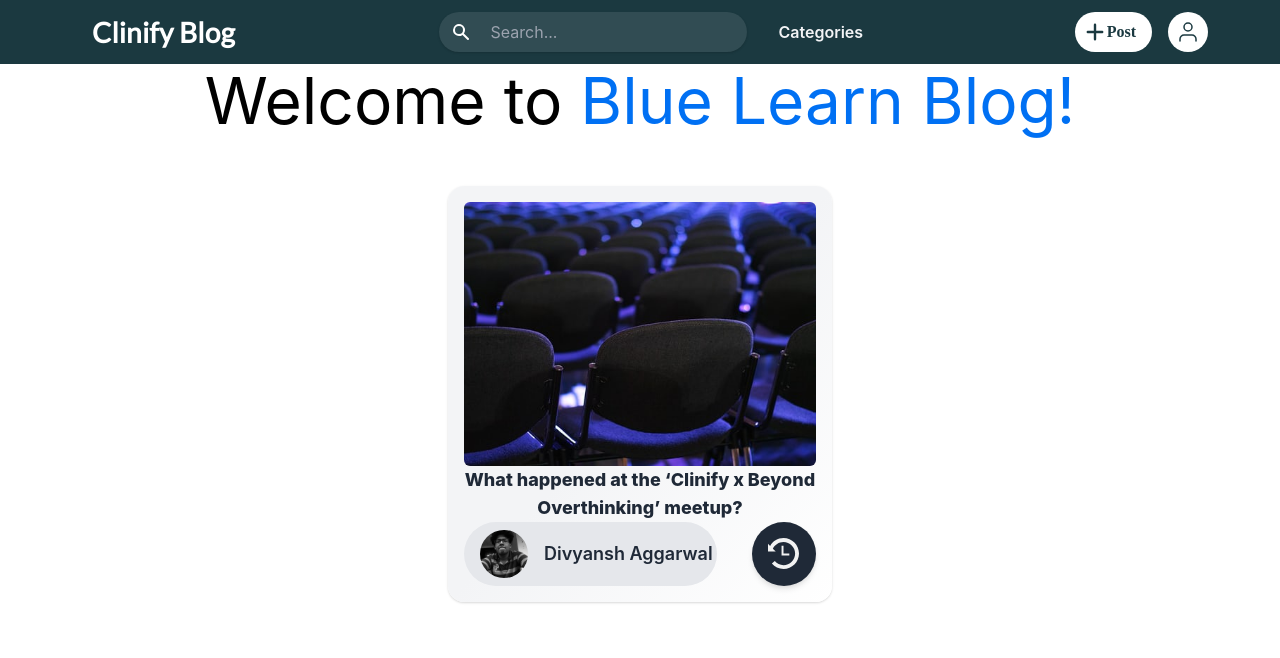
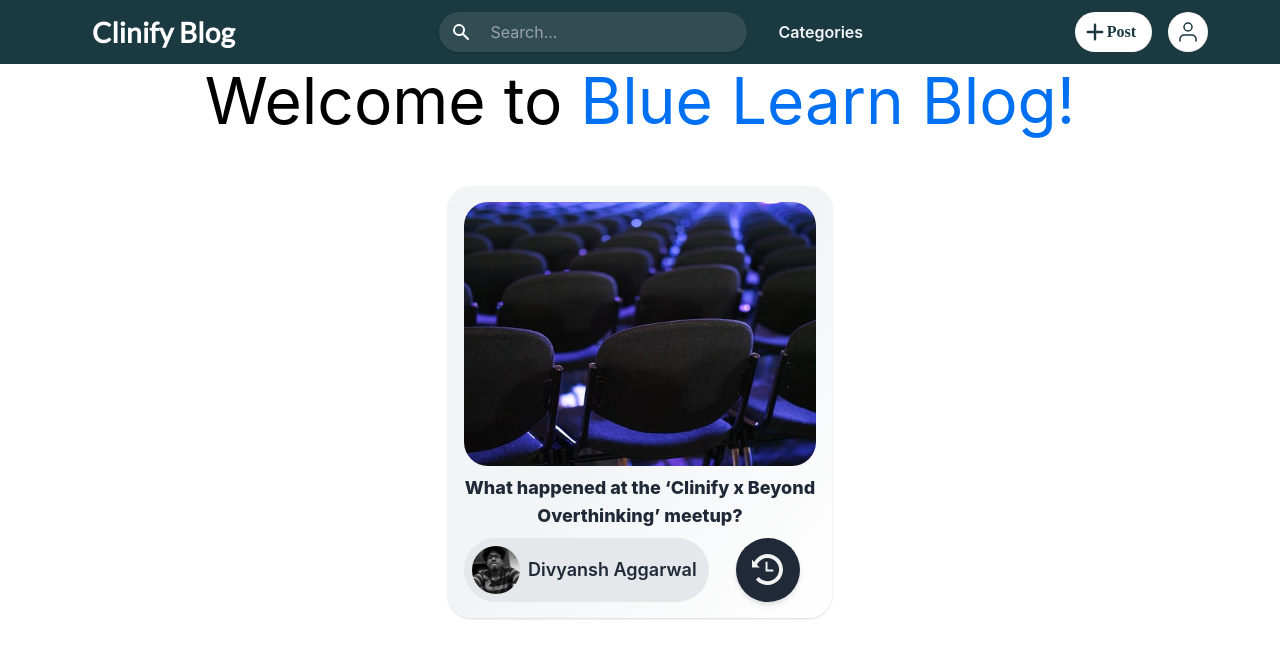
Before and after one commit to bluelearn-open-source/ClinifyBlog, a Next.js app in the folder frontend/: page / in a window 1280 px wide. Shown: the top 658 px of the page. Built offline with nearby package versions, Linux system fonts and the light colour scheme.

Commit message:
made some tweeks to card

```diff
--- a/frontend/src/components/postCard.tsx
+++ b/frontend/src/components/postCard.tsx
@@ -27,23 +27,25 @@ export const PostCard: React.FC<PostPreview> = ({
 }) => {
 	return (
 		<div>
-			<div className="bg-gradient-to-br from-gray-100 via-gray-100 to-white shadow rounded-2xl h-auto w-96  p-4 flex flex-col justify-around">
-				<img className="rounded-md" src={backgroundlink} alt={title} />
-				<p className="w-wuto h-auto text-lg font-extrabold text-center text-gray-800">
+			<div className="bg-gradient-to-br from-gray-100 via-gray-100 to-white shadow rounded-3xl
+            h-auto  max-w-sm  p-4 flex flex-col justify-around"
+            >
+				<img className="rounded-3xl" src={backgroundlink} alt={title} />
+				<p className="w-full h-auto py-2 text-lg font-extrabold text-center text-gray-800">
 					{title}
 				</p>
 				<div className="h-16 flex flex-row w-full justify-between">
 					<div className="flex flex-row items-stretch justify-center w-auto py-2.5 px-0 pr-1 bg-gray-200 rounded-full">
 						<img
-							className="mx-4 w-12 h-12 rounded-full self-center"
+							className="mx-2 w-12 h-12 rounded-full self-center"
 							src={author.picture}
 							alt={"Image of " + author.name}
 						/>
-						<p className="flex-1 py-2 h-full text-lg font-semibold text-gray-800 whitespace-nowrap self-center">
+						<p className="flex-1 py-2 pr-2 h-full text-lg font-semibold text-gray-800 whitespace-nowrap self-center">
 							{author.name}
 						</p>
 					</div>
-                    <div className="w-16 h-16 bg-gray-800 rounded-full flex justify-center items-center shadow-md self-end">
+                    <div className="w-16 h-16 bg-gray-800 rounded-full flex justify-center items-center shadow-md self-end mr-4">
 
                         <LaterSvg/>
                     </div>
```
